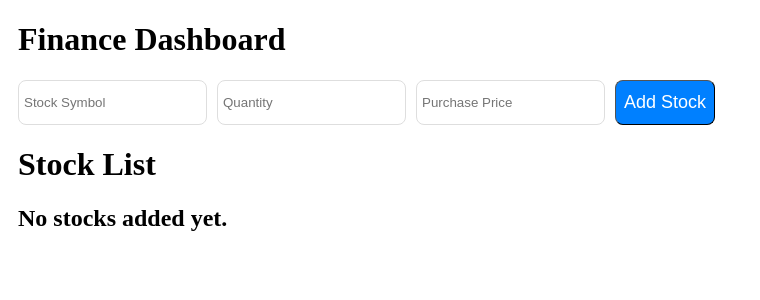
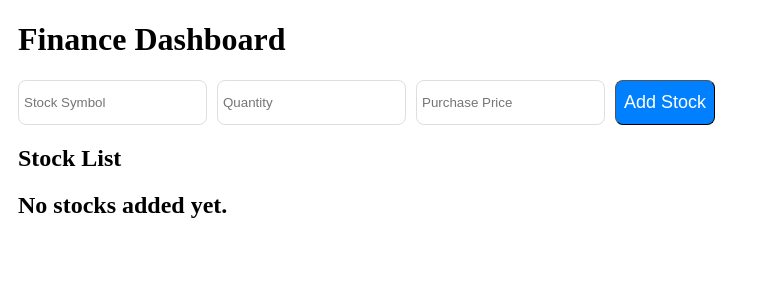
Before and after one commit to vasistapavan/RamakrishnaPavanVasista-Capstone, a React (Vite) app: page / in a window 1280 px wide. Shown: the top 300 px of the page, without its empty margins (0-760 px from the left). Built offline with nearby package versions, Linux system fonts and the light colour scheme.

Commit message:
Split app.jsx into input header and stocklist components

```diff
--- a/src/App.jsx
+++ b/src/App.jsx
@@ -2,21 +2,18 @@ import { useState } from "react";
 import reactLogo from "./assets/react.svg";
 import viteLogo from "/vite.svg";
 import "./App.css";
+import Header from "./header.jsx";
+import Input from "./Input.jsx";
+import StockList from "./stocklist.jsx";
 
 function App() {
   const [count, setCount] = useState(0);
 
   return (
     <div className="main">
-      <h1>Finance Dashboard</h1>
-      <div className="input-flex">
-        <input type="text" placeholder="Stock Symbol"></input>
-        <input type="text" placeholder="Quantity"></input>
-        <input type="text" placeholder="Purchase Price"></input>
-        <button type="button">Add Stock</button>
-      </div>
-      <h1>Stock List</h1>
-      <h2>No stocks added yet.</h2>
+      <Header />
+      <Input />
+      <StockList />
     </div>
   );
 }
--- /dev/null
+++ b/src/Input.jsx
@@ -0,0 +1,12 @@
+function Input() {
+  return (
+    <div className="input-flex">
+      <input type="text" placeholder="Stock Symbol"></input>
+      <input type="text" placeholder="Quantity"></input>
+      <input type="text" placeholder="Purchase Price"></input>
+      <button type="button">Add Stock</button>
+    </div>
+  );
+}
+
+export default Input;
--- /dev/null
+++ b/src/header.jsx
@@ -0,0 +1,5 @@
+function Header() {
+  return <h1>Finance Dashboard</h1>;
+}
+
+export default Header;
--- /dev/null
+++ b/src/stocklist.jsx
@@ -0,0 +1,10 @@
+function StockList() {
+  return (
+    <section>
+      <h1>Stock List</h1>
+      <h2>No stocks added yet.</h2>
+    </section>
+  );
+}
+
+export default StockList;
```
